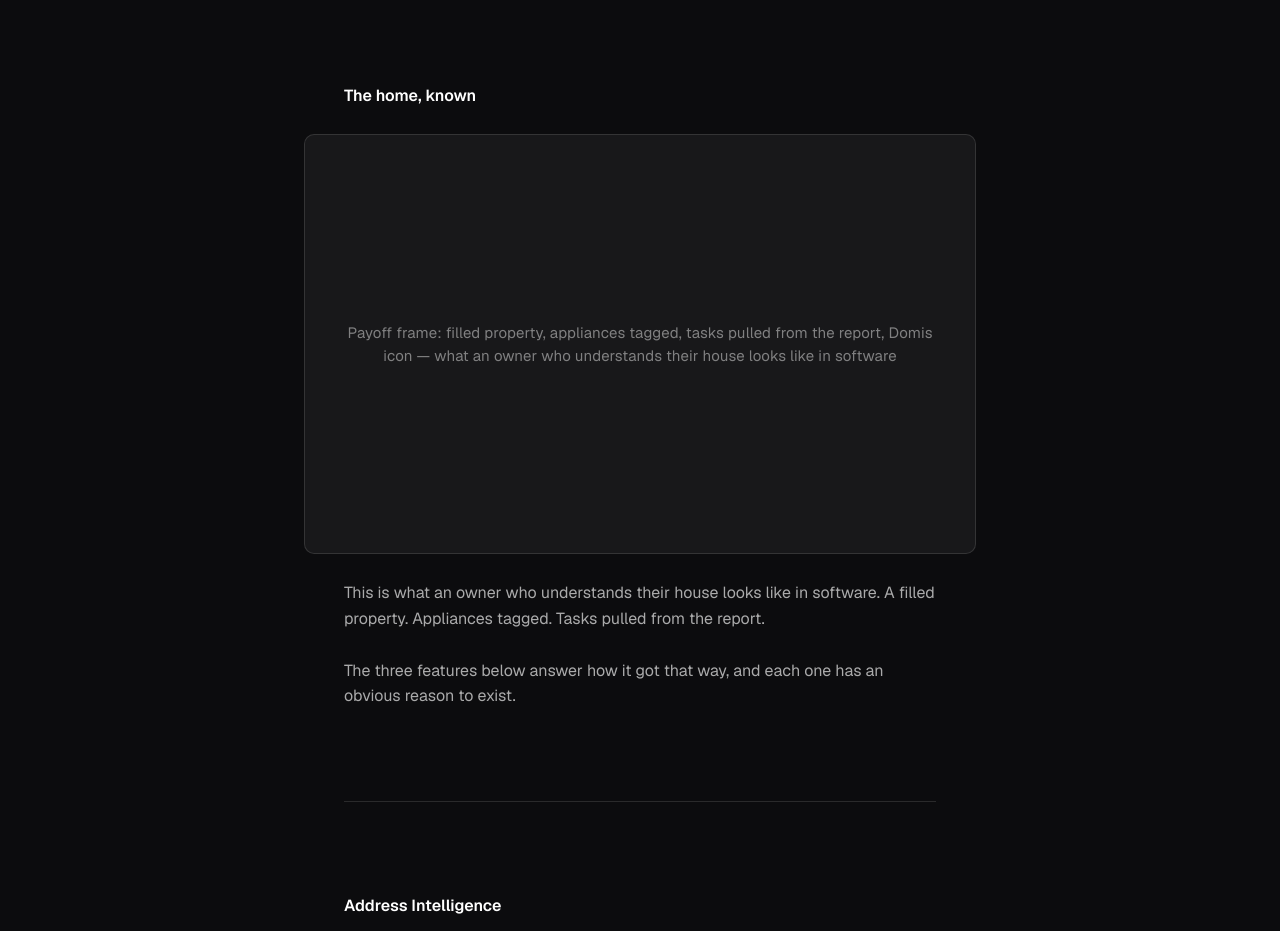
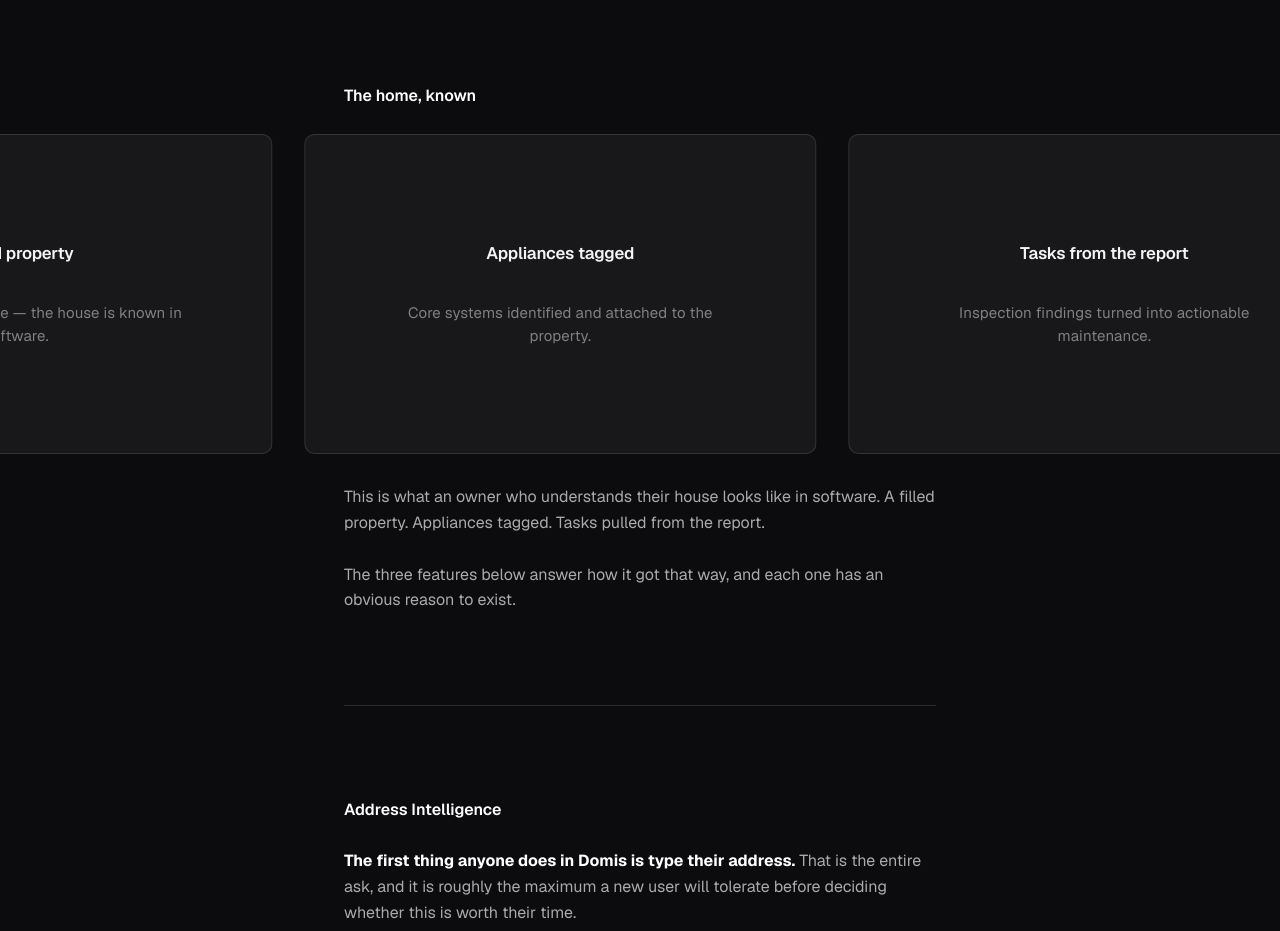
Before and after one commit to hridaew/hridaew-portfolio, a Next.js app: page /domis in a window 1280 px wide. Shown: the part 3260-4191 px from the top of the page. Built offline with nearby package versions, Linux system fonts and the light colour scheme.

Commit message:
Add 3-slide carousel for Domis known-home payoff
Replace the single payoff placeholder with an Embla carousel of
three containers: filled property, appliances tagged, and tasks.

Co-authored-by: hridaew <hridaew@users.noreply.github.com>

```diff
--- a/src/components/domis/DomisCaseStudyBody.tsx
+++ b/src/components/domis/DomisCaseStudyBody.tsx
@@ -3,6 +3,7 @@
 import "./domis-case-study.css";
 import { Reveal } from "@/components/Reveal";
 import { DomisMoreCards } from "@/components/domis/DomisMoreCards";
+import { DomisKnownCarousel } from "@/components/domis/DomisKnownCarousel";
 import { LightboxImage } from "@/components/virdio/Lightbox";
 import { SITE_COLUMN } from "@/components/home/homeGrid";
 
@@ -309,16 +310,7 @@ export function DomisCaseStudyBody() {
             The home, known
           </p>
           <figure className="dcs-img-block">
-            <div
-              className="dcs-media dcs-media-placeholder"
-              aria-label="Placeholder: filled property with appliances tagged, tasks from the report, and Domis icon"
-            >
-              <p className="dcs-placeholder-label">
-                Payoff frame: filled property, appliances tagged, tasks pulled
-                from the report, Domis icon — what an owner who understands
-                their house looks like in software
-              </p>
-            </div>
+            <DomisKnownCarousel />
           </figure>
           <div className="site-body text-white/65">
             <p>
--- /dev/null
+++ b/src/components/domis/DomisKnownCarousel.tsx
@@ -0,0 +1,45 @@
+"use client";
+
+import { ProjectCarousel } from "@/components/home/ProjectCarousel";
+import { HOME_WAFFLINGS_EMBLA_VIEWPORT } from "@/components/home/homeGrid";
+
+const SLIDES = [
+  {
+    title: "Filled property",
+    body: "Home profile complete — the house is known in software.",
+  },
+  {
+    title: "Appliances tagged",
+    body: "Core systems identified and attached to the property.",
+  },
+  {
+    title: "Tasks from the report",
+    body: "Inspection findings turned into actionable maintenance.",
+  },
+] as const;
+
+export function DomisKnownCarousel() {
+  return (
+    <div className="dcs-known-carousel">
+      <ProjectCarousel
+        className={HOME_WAFFLINGS_EMBLA_VIEWPORT}
+        trackEndPadding="inline"
+        autoplayDelayMs={4200}
+      >
+        {SLIDES.map((slide) => (
+          <div key={slide.title} className="dcs-known-slide flex-[0_0_auto]">
+            <div
+              className="dcs-media dcs-media-placeholder dcs-known-slide-card"
+              aria-label={slide.title}
+            >
+              <div className="dcs-known-slide-copy">
+                <p className="dcs-known-slide-title">{slide.title}</p>
+                <p className="dcs-placeholder-label">{slide.body}</p>
+              </div>
+            </div>
+          </div>
+        ))}
+      </ProjectCarousel>
+    </div>
+  );
+}
--- a/src/components/domis/domis-case-study.css
+++ b/src/components/domis/domis-case-study.css
@@ -386,6 +386,39 @@
   text-align: center;
   font-size: 0.9375rem;
   letter-spacing: 0.01em;
+}
+
+.domis-cs .dcs-known-carousel {
+  width: 100%;
+  min-width: 0;
+}
+
+.domis-cs .dcs-known-slide {
+  width: min(32rem, calc(100% - 2.25rem));
+}
+
+.domis-cs .dcs-known-slide-card {
+  width: 100%;
+  height: 100%;
+  min-height: 16rem;
+}
+
+.domis-cs .dcs-known-slide-copy {
+  display: flex;
+  flex-direction: column;
+  align-items: center;
+  justify-content: center;
+  gap: 0.5rem;
+  text-align: center;
+  max-width: 22rem;
+}
+
+.domis-cs .dcs-known-slide-title {
+  margin: 0;
+  color: var(--dcs-text);
+  font-size: 1.05rem;
+  font-weight: 600;
+  letter-spacing: -0.01em;
 }
 
 .domis-cs .dcs-media.dcs-media-image {
```
